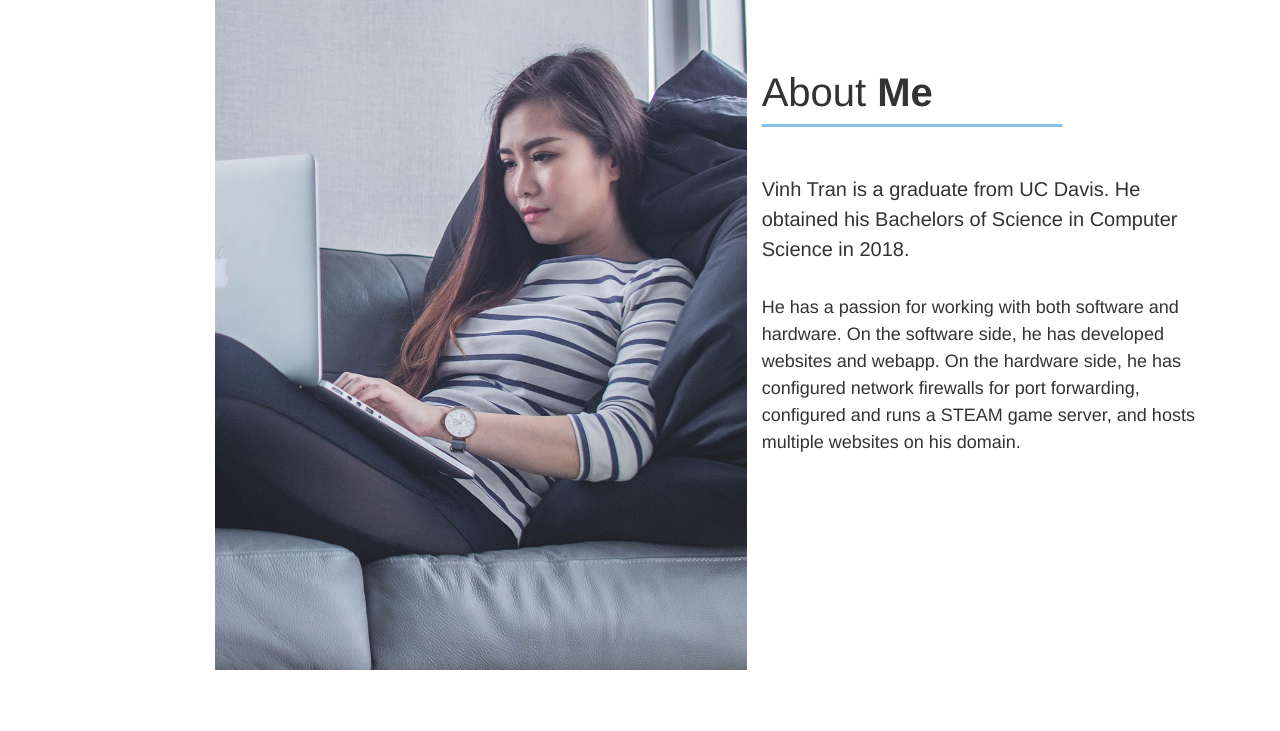
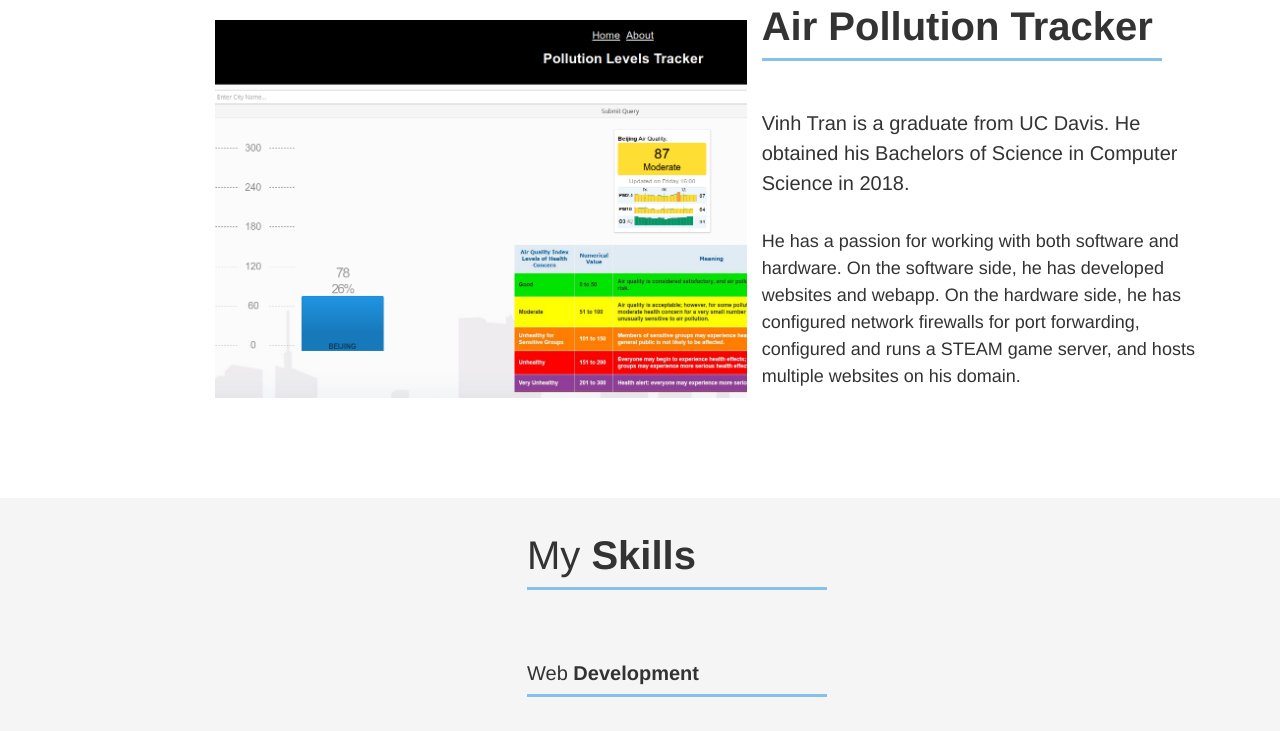
Before and after one commit to vinhtran543/portfolio, a plain HTML site: page public/projects.html in a window 1280 px wide. Shown: the part 753-1484 px from the top of the page. Drawn offline with nearby package versions, Linux system fonts and the light colour scheme.

Commit message:
Added in projects about section in projects.html. Now was photo of one of the projects in there as well as a title. Made svg line longer to fit the title.

```diff
--- a/public/css/style.css
+++ b/public/css/style.css
@@ -149,29 +149,6 @@ header a:hover{
 }
 
 #showcase p{
-    font-size:22px;
-    color: white;
-}
-
-/* Showcase for projects page */
-#projectshowcase{
-    min-height: 500px;
-    background:linear-gradient( rgba(0, 0, 0, 0.5), rgba(0, 0, 0, 0.5) ), url('../images/laptop.jpg') no-repeat; /* linear-gradient dims the image*/
-
-    background-size: cover; /*allows background image to cover entire page and not show white space when zoomed out*/
-    background-position: center center;
-
-    text-align:center;
-    color:white;
-}
-
-#projectshowcase h1{
-    margin-top:100px;
-    font-size:55px;
-    margin-bottom:10px;
-}
-
-#projectshowcase p{
     font-size:22px;
     color: white;
 }
@@ -341,6 +318,64 @@ footer{
     }
 }
 
+/* CSS for projects page*/
+/* Showcase for projects page */
+#projectshowcase{
+    min-height: 500px;
+    background:linear-gradient( rgba(0, 0, 0, 0.5), rgba(0, 0, 0, 0.5) ), url('../images/laptop.jpg') no-repeat; /* linear-gradient dims the image*/
+
+    background-size: cover; /*allows background image to cover entire page and not show white space when zoomed out*/
+    background-position: center center;
+
+    text-align:center;
+    color:white;
+}
+
+#projectshowcase h1{
+    margin-top:100px;
+    font-size:55px;
+    margin-bottom:10px;
+}
+
+#projectshowcase p{
+    font-size:22px;
+    color: white;
+}
+
+#projectabout{
+    min-height: 400px;
+    margin-top: 100px;
+}
+
+#projectabout img{
+    margin-top: 100px;
+    margin-bottom: 100px;
+    margin-left: 200px;
+    width:600px; /*Set image size*/
+}
+#projectabout h1{
+    font-size:40px;
+
+    text-align:left;
+}
+
+/* Bolds the text in the about me id section*/
+#projectabout .bold{
+    font-weight: bold;
+}
+
+#projectabout h2{
+    font-size:20px;
+    margin-top:25px;
+    line-height: 1.5; /*amount of space between each line*/
+}
+
+#projectabout h3{
+    font-size:18px;
+    margin-top:30px;
+    line-height: 1.5; /*amount of space between each line*/
+}
+
 /*CSS for Smooth scroll, only works for chrome, mozilla, Opera browsers*/
 /* html {
   scroll-behavior: smooth;
--- a/public/projects.html
+++ b/public/projects.html
@@ -42,18 +42,19 @@
             </div>
         </section>
 
-        <!-- About me  -->
-        <section id="aboutme">
+        <!-- Project About   -->
+        <section id="projectabout">
             <div class="container-fluid">
                 <div class="row">
                     <div class="col-lg-7 pr-lg-5 mb-5 mb-lg-0" style="background-color:white; overflow:hidden;">
-                        <img src="images/image_1_long.jpg" alt="Image placeholder" class="img-fluid">
+                        <img src="images/airpollutionsimage.png" alt="Image placeholder" class="img-fluid">
                     </div>
                     <div class="col-lg-5 pl-lg-5" style="background-color:white;">
                         <div id="textbox">
-                            <h1>About<span class="bold"> Me</span></h1>
-                            <svg height="20" width="300">
-                                    <line x1="0" y1="0" x2="300" y2="0" style="stroke:rgb(133, 193, 233);stroke-width:6"/> <!-- draws a line -->
+                            <h1>Web App</h1>
+                            <h1 class = bold> Air Pollution Tracker</h1>
+                            <svg height="20" width="400">
+                                    <line x1="0" y1="0" x2="400" y2="0" style="stroke:rgb(133, 193, 233);stroke-width:6"/> <!-- draws a line -->
                             </svg>
                             <h2>Vinh Tran is a graduate from UC Davis. He obtained his Bachelors of Science in Computer Science in 2018.</h2>
                             <h3>He has a passion for working with both software and hardware. On the software side, he has developed websites and webapp.
```
Also changed, not shown: public/images/airpollutionsimage.png (added).
